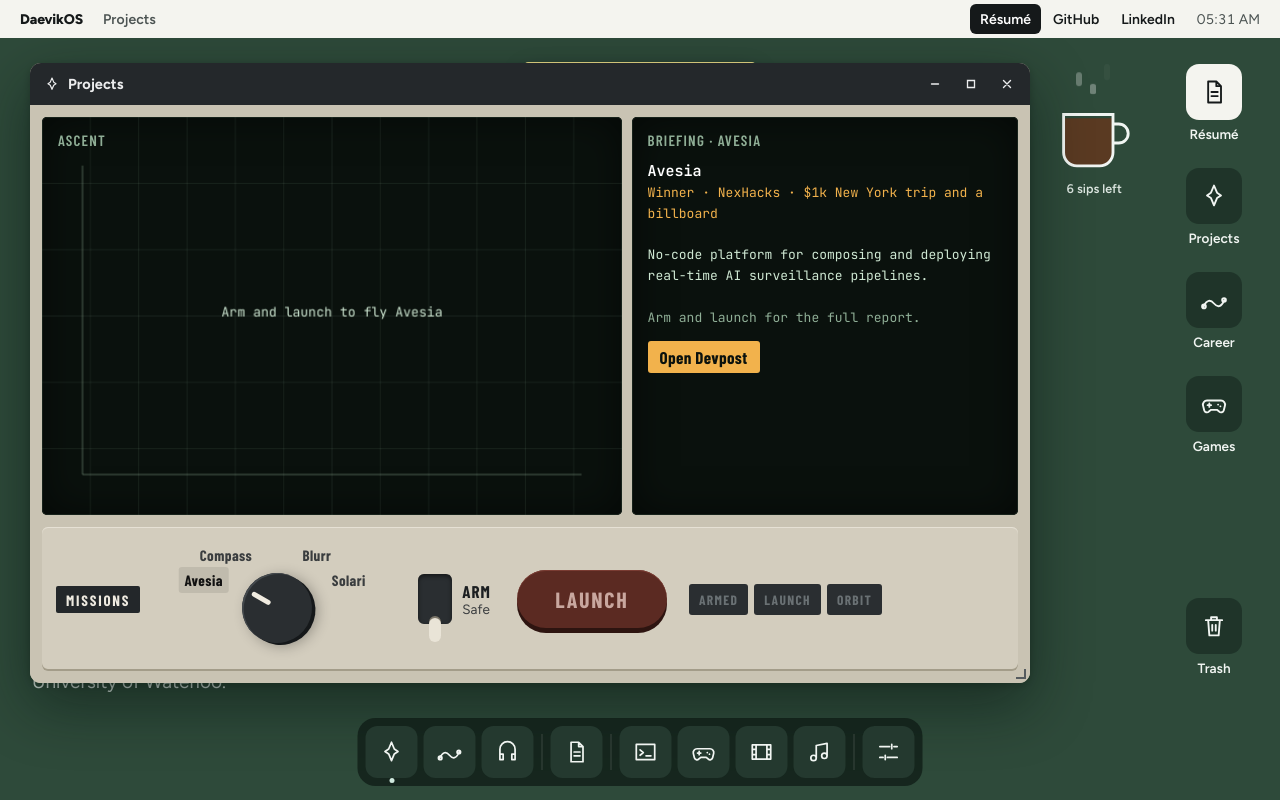
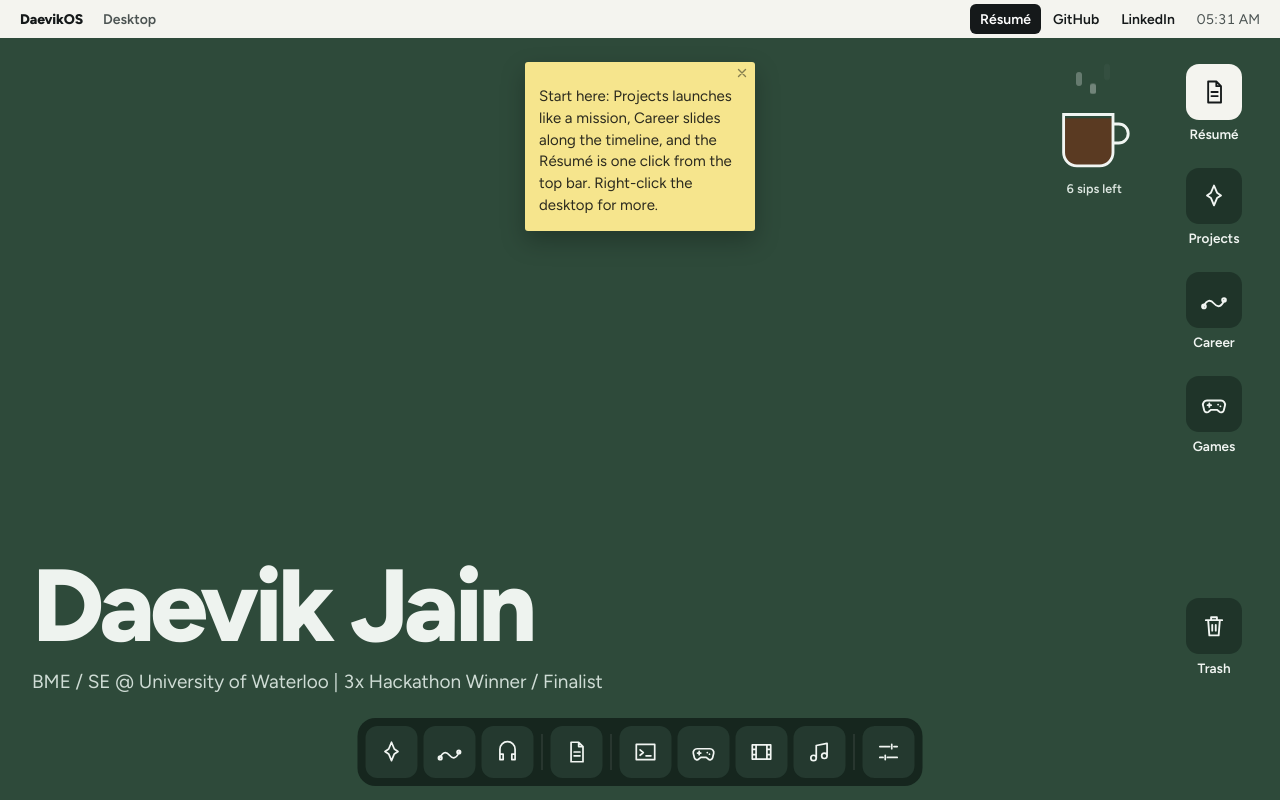
Before and after one commit to DJFiya/portfolio-main, a React (Vite) app: page / in a window 1280 px wide. Built offline with nearby package versions, Linux system fonts and the light colour scheme.

Commit message:
fix(os): start on an empty desktop and shorten the desktop subtitle

```diff
--- a/src/os/Os.tsx
+++ b/src/os/Os.tsx
@@ -101,8 +101,6 @@ export default function Os() {
     }),
   }), [open, sip, state.wall, state.trashed, setState])
 
-  useEffect(() => { open('projects') }, [open])
-
   useEffect(() => {
     if (!ctx) return
     const off = (e: Event) => { if (!(e.target as HTMLElement).closest('#ctx')) setCtx(null) }
@@ -143,7 +141,7 @@ export default function Os() {
         <main id="desk" ref={deskRef} aria-label="Desktop" onContextMenu={onContext}>
           <div id="wallname">
             <h1>Daevik Jain</h1>
-            <p>Software engineer building AI agent infrastructure at Courtyard AI. Biomedical Engineering with the Software Engineering option at the University of Waterloo.</p>
+            <p>BME / SE @ University of Waterloo | 3x Hackathon Winner / Finalist</p>
           </div>
           {desk.w > 0 && (
             <DesktopItems state={state} setState={setState} desk={desk} mobile={mobile} sips={sips} onSip={sip} onOpen={open} />
```
